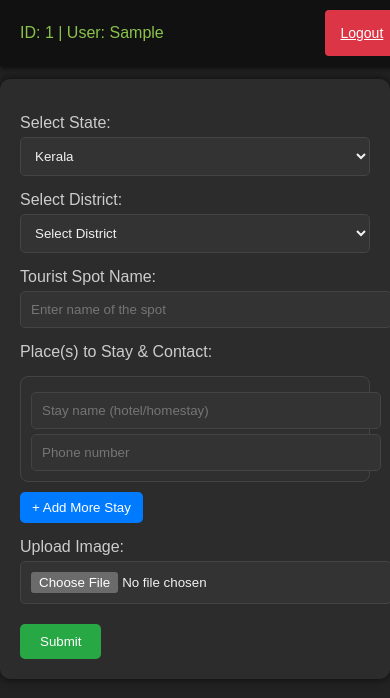
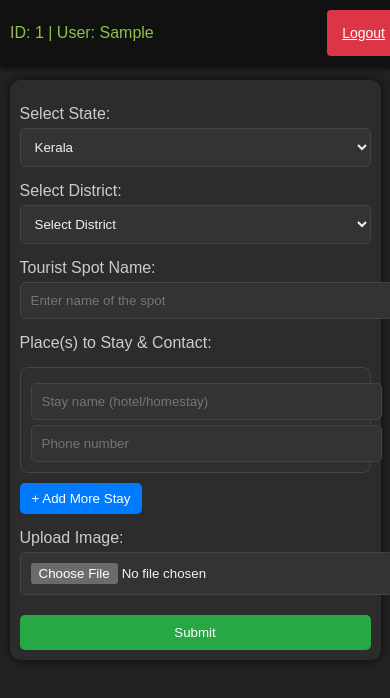
Before and after one commit to ivin-jose/john-datacollection, a Flask app: page /home in a window 390 px wide. Shown: the top 698 px of the page. Run offline with Flask 3, Linux system fonts and the light colour scheme; the visitor is signed in with stand-in values (Sample User, id 1); some libraries are stand-ins or nearby versions.

Commit message:
added responsivness

```diff
--- a/templates/index.html
+++ b/templates/index.html
@@ -2,6 +2,7 @@
 <html lang="en">
 <head>
   <meta charset="UTF-8">
+  <meta name="viewport" content="width=device-width, initial-scale=1.0">
   <title>Tourist Spot Entry</title>
   <style>
     body {
@@ -15,7 +16,7 @@
     .navbar {
       position: fixed;
       top: 0;
-    width: 97%;
+      width: 100%;
       background-color: #111;
       padding: 10px 20px;
       z-index: 1000;
@@ -46,7 +47,7 @@
     }
 
     form {
-    max-width: 600px;
+      max-width: 90%;
       margin: auto;
       background-color: #2c2c2c;
       padding: 20px;
@@ -128,11 +129,27 @@
 
     h3 {
       color: #9df29d;
+      text-align: center;
+      margin-top: 20px;
     }
 
     option {
       background-color: #333;
       color: #f1f1f1;
+    }
+
+    @media only screen and (max-width: 600px) {
+      .navbar {
+        padding: 10px;
+      }
+
+      form {
+        padding: 10px;
+      }
+
+      input[type="submit"] {
+        width: 100%;
+      }
     }
   </style>
 </head>
@@ -144,7 +161,6 @@
         ID: {{ session['userid'] }} | User: {{ session['user'] }}
     </div>
     <a href="{{ url_for('logout') }}" class="logout-btn">Logout</a>
-
   </div>
 
   <center>
```
Also changed, not shown: templates/login.html (+18 -3 lines). Lines whose indentation alone changed are shown as unchanged.
